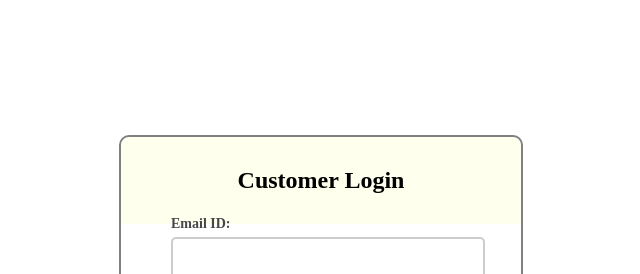
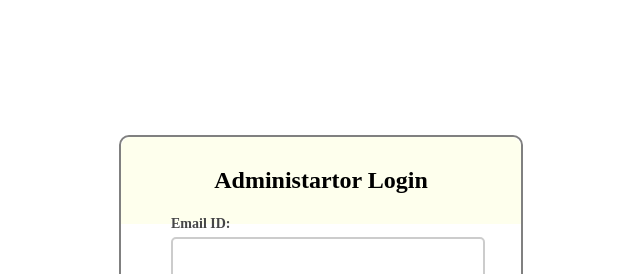
Before and after one commit to srs4040/trial, a plain HTML site: page index.html in a window 1280 px wide. Shown: the top 274 px of the page, without its empty margins (71-711 px from the left). Drawn offline with Linux system fonts and the light colour scheme.

Commit message:
Update index.html

```diff
--- a/index.html
+++ b/index.html
@@ -10,7 +10,7 @@
 <body>
 <div class="container">
 <div class="main">
-<h2>Customer Login</h2>
+<h2>Administartor Login</h2>
 <form id="form_id" method="post" name="myform">
 <label>Email ID:</label>
 <input type="text" name="username" id="username"/>
```
